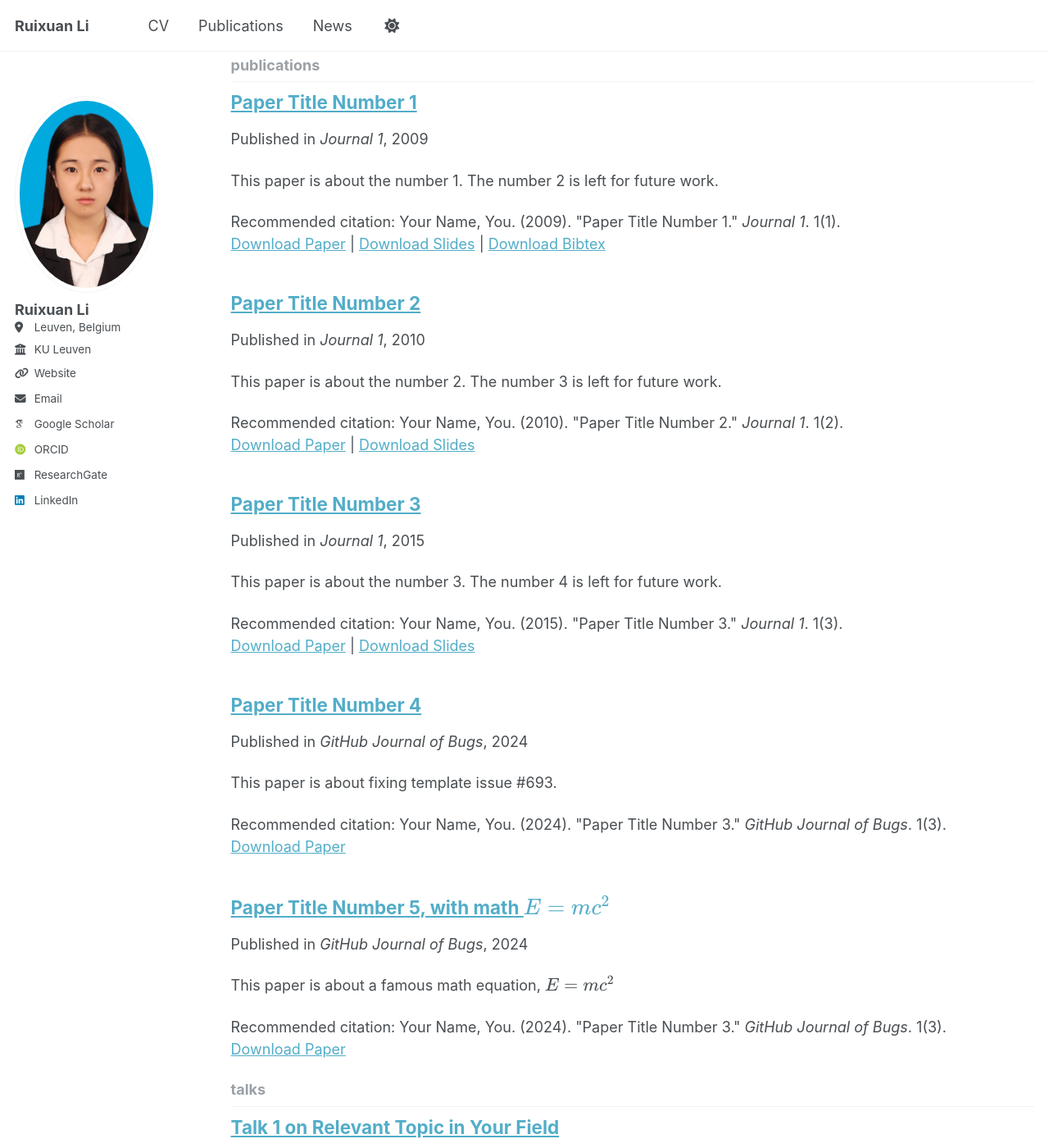
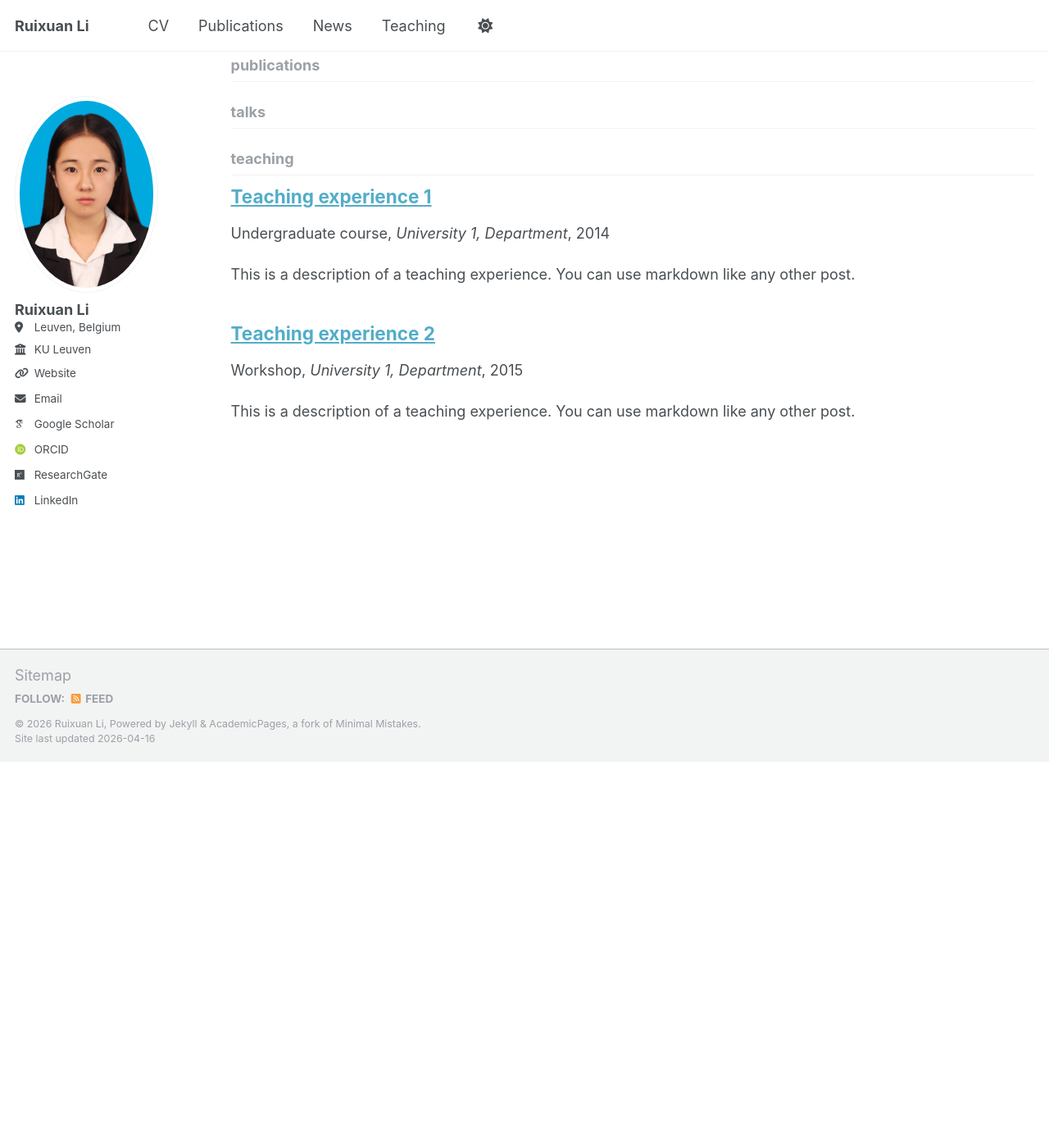
Before and after one commit to Li-Ruixuan/Li-Ruixuan.github.io, a Jekyll site: the page built from _pages/collection-archive.html, in a window 1280 px wide and 1400 px high, scrolled down 1042 px. Shown: the whole window at 82% size. Built offline with Jekyll 4.4.1, drawn with Linux system fonts in a browser that asks for light colours; some web fonts are replaced; after the commit the page ends 1971 px from its top, so only the background shows below that; some of the changed text lies outside the part shown.

```diff
--- a/_data/cv.json
+++ b/_data/cv.json
@@ -91,7 +91,8 @@
   {
     "name": "Engineering Software",
     "keywords": ["ROS", "Pytorch", "TensorFlow", "Unity", "SolidWorks" ]
-  } ],
+  }
+],
   "languages": [ {
     "language": "Chinese",
     "fluency": "Native"
@@ -99,7 +100,8 @@
   {
     "language": "English",
     "fluency": "Fluent"
-  } ],
+  }
+],
   "interests": [{
       "name": "Medical Imaging, Signal Processing"
     }, {
@@ -116,8 +118,8 @@
       "publisher": "Scientific Data",
       "type": "journal",
       "releaseDate": "2025",
-      "website": "https://https://www.nature.com/articles/s41597-025-06047-9",
-      "bibtex": "@article{Cavalcanti2025,  title = {A large,  paired dataset of robotic and handheld lumbar spine ultrasound with ground-truth CT benchmarking},volume = {12}, ISSN = {2052-4463}, number = {1}, journal = {Scientific Data}, publisher = {Springer Science and Business Media LLC}, author = {Cavalcanti,  Nicola A. and Li,  Ruixuan and Arango,  Laura and Davoodi,  Ayoob and Van Assche,  Kaat and Ao,  Yunke and Massalimova,  Aidana and Salehi,  Mehrdad and Zingg,  Lukas and G\"{o}tschi,  Tobias and Borghesan,  Gianni and Laux,  Christoph J. and Sutter,  Reto and Farshad,  Mazda and Tummers,  Matthias and F\"{u}rnstahl,  Philipp and Vander Poorten,  Emmanuel and Carrillo,  Fabio}, year = {2025}, month = nov }",
+      "website": "https://www.nature.com/articles/s41597-025-06047-9",
+      "bibtex": "@article{Cavalcanti2025, title = {A large,  paired dataset of robotic and handheld lumbar spine ultrasound with ground-truth CT benchmarking},volume = {12}, ISSN = {2052-4463}, number = {1}, journal = {Scientific Data}, publisher = {Springer Science and Business Media LLC}, author = {Cavalcanti,  Nicola A. and Li,  Ruixuan and Arango,  Laura and Davoodi,  Ayoob and Van Assche,  Kaat and Ao,  Yunke and Massalimova,  Aidana and Salehi,  Mehrdad and Zingg,  Lukas and G\"{o}tschi,  Tobias and Borghesan,  Gianni and Laux,  Christoph J. and Sutter,  Reto and Farshad,  Mazda and Tummers,  Matthias and F\"{u}rnstahl,  Philipp and Vander Poorten,  Emmanuel and Carrillo,  Fabio}, year = {2025}, month = nov }",
       "featured": true
     },
     {
@@ -165,20 +167,6 @@
       "date": "2012-03-01",
       "location": "San Francisco, CA, USA",
       "description": ""
-    },
-    {
-      "name": "Talk 2 on Relevant Topic in Your Field",
-      "event": "London School of Testing",
-      "date": "2014-02-01",
-      "location": "London, UK",
-      "description": ""
-    },
-    {
-      "name": "Conference Proceeding talk 3 on Relevant Topic in Your Field",
-      "event": "Testing Institute of America 2014 Annual Conference",
-      "date": "2014-03-01",
-      "location": "Los Angeles, CA, USA",
-      "description": ""
     }
   ],
   "teaching": [
@@ -187,13 +175,6 @@
       "institution": "University 1, Department",
       "date": "2014-01-01",
       "role": "Undergraduate course",
-      "description": ""
-    },
-    {
-      "course": "Teaching experience 2",
-      "institution": "University 1, Department",
-      "date": "2015-01-01",
-      "role": "Workshop",
       "description": ""
     }
   ],
--- a/_publications/2009-10-01-paper-title-number-1.md
+++ /dev/null
@@ -1,14 +0,0 @@
----
-title: "Paper Title Number 1"
-collection: publications
-category: manuscripts
-permalink: /publication/2009-10-01-paper-title-number-1
-excerpt: 'This paper is about the number 1. The number 2 is left for future work.'
-date: 2009-10-01
-venue: 'Journal 1'
-slidesurl: 'http://academicpages.github.io/files/slides1.pdf'
-paperurl: 'http://academicpages.github.io/files/paper1.pdf'
-bibtexurl: 'http://academicpages.github.io/files/bibtex1.bib'
-citation: 'Your Name, You. (2009). &quot;Paper Title Number 1.&quot; <i>Journal 1</i>. 1(1).'
----
-The contents above will be part of a list of publications, if the user clicks the link for the publication than the contents of section will be rendered as a full page, allowing you to provide more information about the paper for the reader. When publications are displayed as a single page, the contents of the above "citation" field will automatically be included below this section in a smaller font.
--- a/_publications/2010-10-01-paper-title-number-2.md
+++ /dev/null
@@ -1,14 +0,0 @@
----
-title: "Paper Title Number 2"
-collection: publications
-category: manuscripts
-permalink: /publication/2010-10-01-paper-title-number-2
-excerpt: 'This paper is about the number 2. The number 3 is left for future work.'
-date: 2010-10-01
-venue: 'Journal 1'
-slidesurl: 'http://academicpages.github.io/files/slides2.pdf'
-paperurl: 'http://academicpages.github.io/files/paper2.pdf'
-citation: 'Your Name, You. (2010). &quot;Paper Title Number 2.&quot; <i>Journal 1</i>. 1(2).'
----
-
-The contents above will be part of a list of publications, if the user clicks the link for the publication than the contents of section will be rendered as a full page, allowing you to provide more information about the paper for the reader. When publications are displayed as a single page, the contents of the above "citation" field will automatically be included below this section in a smaller font.
--- a/_publications/2015-10-01-paper-title-number-3.md
+++ /dev/null
@@ -1,14 +0,0 @@
----
-title: "Paper Title Number 3"
-collection: publications
-category: manuscripts
-permalink: /publication/2015-10-01-paper-title-number-3
-excerpt: 'This paper is about the number 3. The number 4 is left for future work.'
-date: 2015-10-01
-venue: 'Journal 1'
-slidesurl: 'http://academicpages.github.io/files/slides3.pdf'
-paperurl: 'http://academicpages.github.io/files/paper3.pdf'
-citation: 'Your Name, You. (2015). &quot;Paper Title Number 3.&quot; <i>Journal 1</i>. 1(3).'
----
-
-The contents above will be part of a list of publications, if the user clicks the link for the publication than the contents of section will be rendered as a full page, allowing you to provide more information about the paper for the reader. When publications are displayed as a single page, the contents of the above "citation" field will automatically be included below this section in a smaller font.
--- a/_publications/2025-06-08-paper-title-number-5.md
+++ /dev/null
@@ -1,13 +0,0 @@
----
-title: "Paper Title Number 5, with math $$E=mc^2$$"
-collection: publications
-category: conferences
-permalink: /publication/2024-02-17-paper-title-number-4
-excerpt: 'This paper is about a famous math equation, $$E=mc^2$$'
-date: 2024-02-17
-venue: 'GitHub Journal of Bugs'
-paperurl: 'http://academicpages.github.io/files/paper3.pdf'
-citation: 'Your Name, You. (2024). &quot;Paper Title Number 3.&quot; <i>GitHub Journal of Bugs</i>. 1(3).'
----
-
-Using [MathJax](https://www.mathjax.org/) in the description is supported - $$E=mc^2$$ - however, the use must be mindful that the default delimiters are `$$...$$` and `\\[...\\]` which differs from the `$...$` that is typically expected.
--- a/_talks/2012-03-01-talk-1.md
+++ /dev/null
@@ -1,11 +0,0 @@
----
-title: "Talk 1 on Relevant Topic in Your Field"
-collection: talks
-type: "Talk"
-permalink: /talks/2012-03-01-talk-1
-venue: "UC San Francisco, Department of Testing"
-date: 2012-03-01
-location: "San Francisco, CA, USA"
----
-
-This is a description of your talk, which is a markdown file that can be all markdown-ified like any other post. Yay markdown!
--- a/_talks/2013-03-01-tutorial-1.md
+++ /dev/null
@@ -1,13 +0,0 @@
----
-title: "Tutorial 1 on Relevant Topic in Your Field"
-collection: talks
-type: "Tutorial"
-permalink: /talks/2013-03-01-tutorial-1
-venue: "UC-Berkeley Institute for Testing Science"
-date: 2013-03-01
-location: "Berkeley, CA, USA"
----
-
-[More information here](http://exampleurl.com)
-
-This is a description of your tutorial, note the different field in type. This is a markdown files that can be all markdown-ified like any other post. Yay markdown!
--- a/_talks/2014-02-01-talk-2.md
+++ /dev/null
@@ -1,13 +0,0 @@
----
-title: "Talk 2 on Relevant Topic in Your Field"
-collection: talks
-type: "Talk"
-permalink: /talks/2014-02-01-talk-2
-venue: "London School of Testing"
-date: 2014-02-01
-location: "London, UK"
----
-
-[More information here](http://example2.com)
-
-This is a description of your talk, which is a markdown files that can be all markdown-ified like any other post. Yay markdown!
--- a/_talks/2014-03-01-talk-3.md
+++ /dev/null
@@ -1,11 +0,0 @@
----
-title: "Conference Proceeding talk 3 on Relevant Topic in Your Field"
-collection: talks
-type: "Conference proceedings talk"
-permalink: /talks/2014-03-01-talk-3
-venue: "Testing Institute of America 2014 Annual Conference"
-date: 2014-03-01
-location: "Los Angeles, CA, USA"
----
-
-This is a description of your conference proceedings talk, note the different field in type. You can put anything in this field.
```
Also changed, not shown: _data/navigation.yml (+2 -6 lines), _data/news.json (+8 -8 lines), _drafts/post-draft.md (deleted, +0 -19 lines), _publications/2024-02-17-paper-title-number-4.md (deleted, +0 -13 lines).
